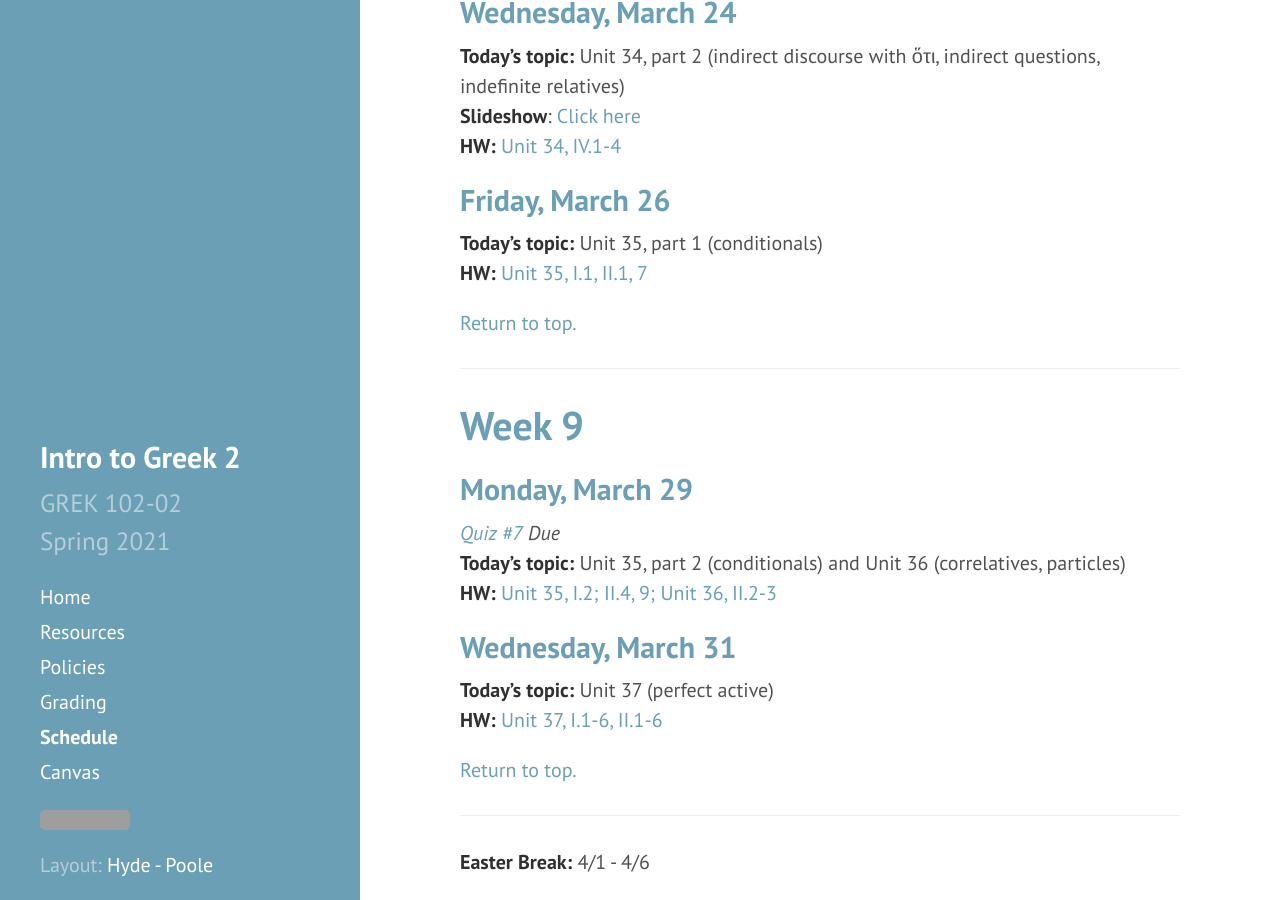
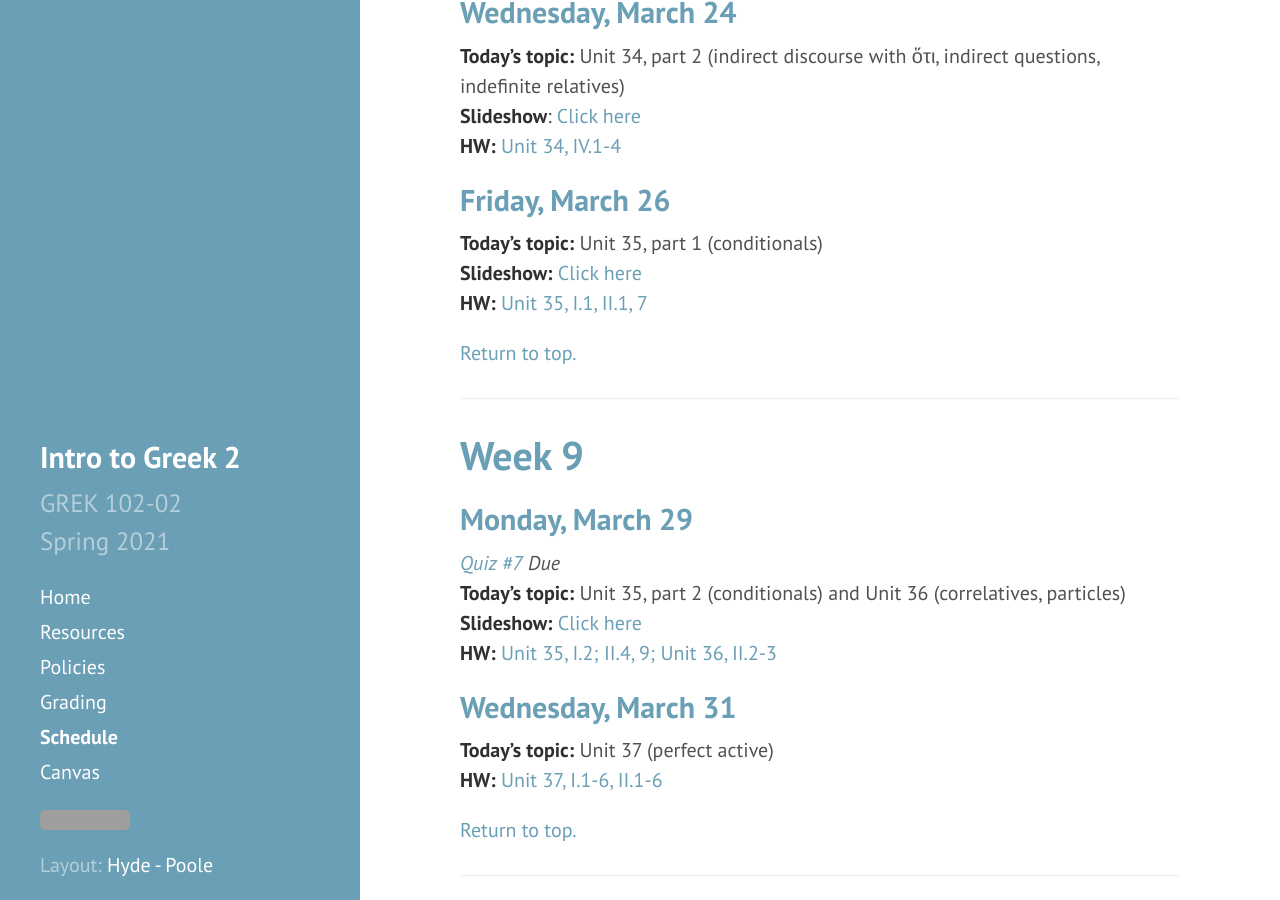
Before and after one commit to DLibatique/GREK102-S21, a Jekyll site: the page built from _pages/schedule.md, in a window 1280 px wide and 900 px high, scrolled down 5596 px. Built offline with Jekyll 4.4.1, drawn with Linux system fonts in a browser that asks for light colours; grey boxes are pictures that could not be loaded.

Commit message:
added u35 and u36 slideshow

```diff
--- a/_pages/schedule.md
+++ b/_pages/schedule.md
@@ -208,6 +208,7 @@
 
 ## Friday, March 26
 **Today's topic:** Unit 35, part 1 (conditionals)
+**Slideshow:** [Click here](https://drive.google.com/file/d/1tK9aXyeqlThEdww4SdvMvIE_d-Ms9SfI/view?usp=sharing)
 **HW:** [Unit 35, I.1, II.1, 7](https://hc.instructure.com/courses/3462/assignments/28233)
 
 [Return to top.](#top)
@@ -219,6 +220,7 @@
 ## Monday, March 29
 [*Quiz #7*](https://hc.instructure.com/courses/3462/assignments/30885) *Due*
 **Today's topic:** Unit 35, part 2 (conditionals) and Unit 36 (correlatives, particles)
+**Slideshow:** [Click here](https://drive.google.com/file/d/1tK9aXyeqlThEdww4SdvMvIE_d-Ms9SfI/view?usp=sharing)
 **HW:** [Unit 35, I.2; II.4, 9; Unit 36, II.2-3](https://hc.instructure.com/courses/3462/assignments/28234)
 
 
```
